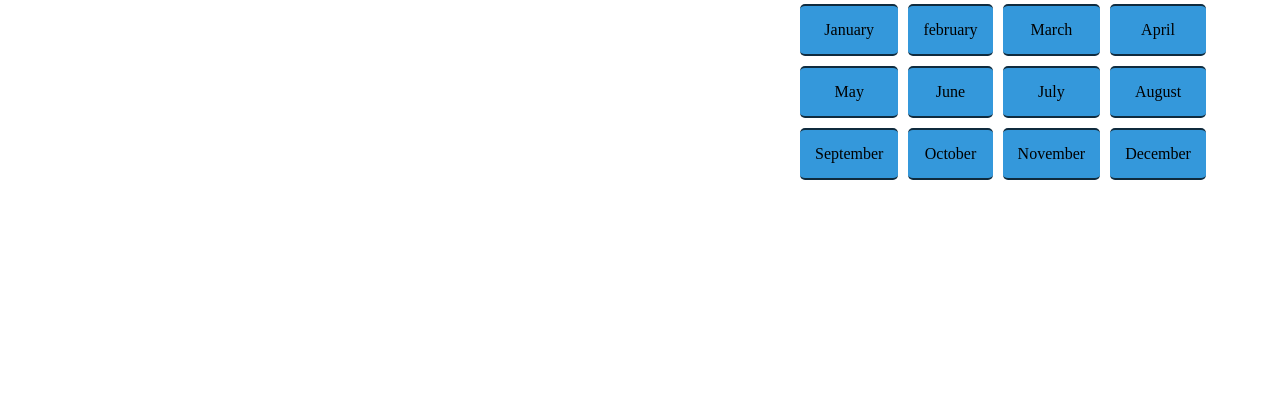
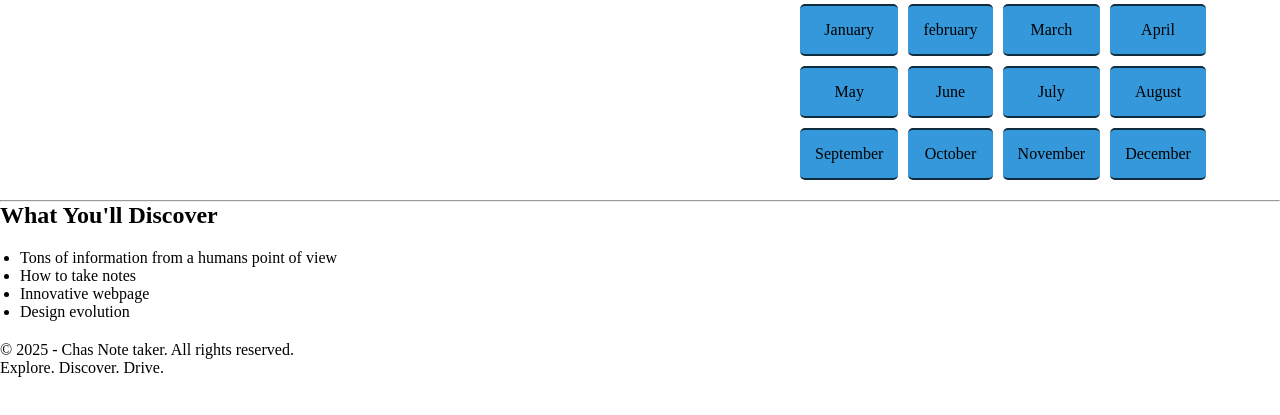
Before and after one commit to zaplord/Notes, a plain HTML site: page Devops.html in a window 1280 px wide. Shown: the part 249-664 px from the top of the page. Drawn offline with Linux system fonts and the light colour scheme.

Commit message:
I added a logo and made a rights section
nothing much just small tweaks

```diff
--- a/Devops.html
+++ b/Devops.html
@@ -43,7 +43,7 @@
         </div>
         </div>
          <div class="notes">
-           <h2>September Notes</h2>
+           <h2 class="h2dec">September Notes</h2>
          <details class="FirstD"> <summary class="First"> 2025-09-13</summary> <pre>1. The Waterfall Method: A Linear Blueprint
 
 Waterfall is a sequential, linear approach to software development. Each phase must be 100% complete before the next one begins, much like building a house where you can't put up walls before the foundation is set.
@@ -122,5 +122,22 @@ The most popular framework for implementing Agile is Scrum. Here’s how a typic
     The cycle then repeats, continuously delivering value and adapting to change.</pre> </details>
 
     </div>
+    </main>
+    <hr>
+        <section>
+            <h2>What You'll Discover</h2>
+            <ul class="rights">
+                <li>Tons of information from a humans point of view</li>
+                <li>How to take notes</li>
+                <li>Innovative webpage </li>
+                <li>Design evolution</li>
+            </ul>
+        </section>
+
+
+    <footer>
+        <p>&copy; 2025 - Chas Note taker. All rights reserved.</p>
+        <p>Explore. Discover. Drive.</p>
+    </footer>
 </body>
 </html>
--- a/Stylesheet.css
+++ b/Stylesheet.css
@@ -30,7 +30,8 @@ details > summary {
     transform: translateY(0);
   }
 }
-
+.rights { margin: 20px;
+  text-decoration: none;}
 .notes{ font-size: 20px;
 }
  .month:hover {
@@ -53,8 +54,8 @@ details > summary {
  border-top: 2px solid #000000b6;
 text-decoration: none;
         }
-
-h2 {  text-align: center;
+.Indexlogo {margin-left: 43%;}
+.h2dec {  text-align: center;
          background: linear-gradient(180deg, #00bd48 35%, #5f94ca 100%);
            -webkit-background-clip: text;
            color:transparent;
```
Also changed, not shown: Islamic.Html (+17 -0 lines), Lectures.html (+17 -0 lines), index.html (+18 -1 lines), 1675258709-footer_logo.svg (added).
